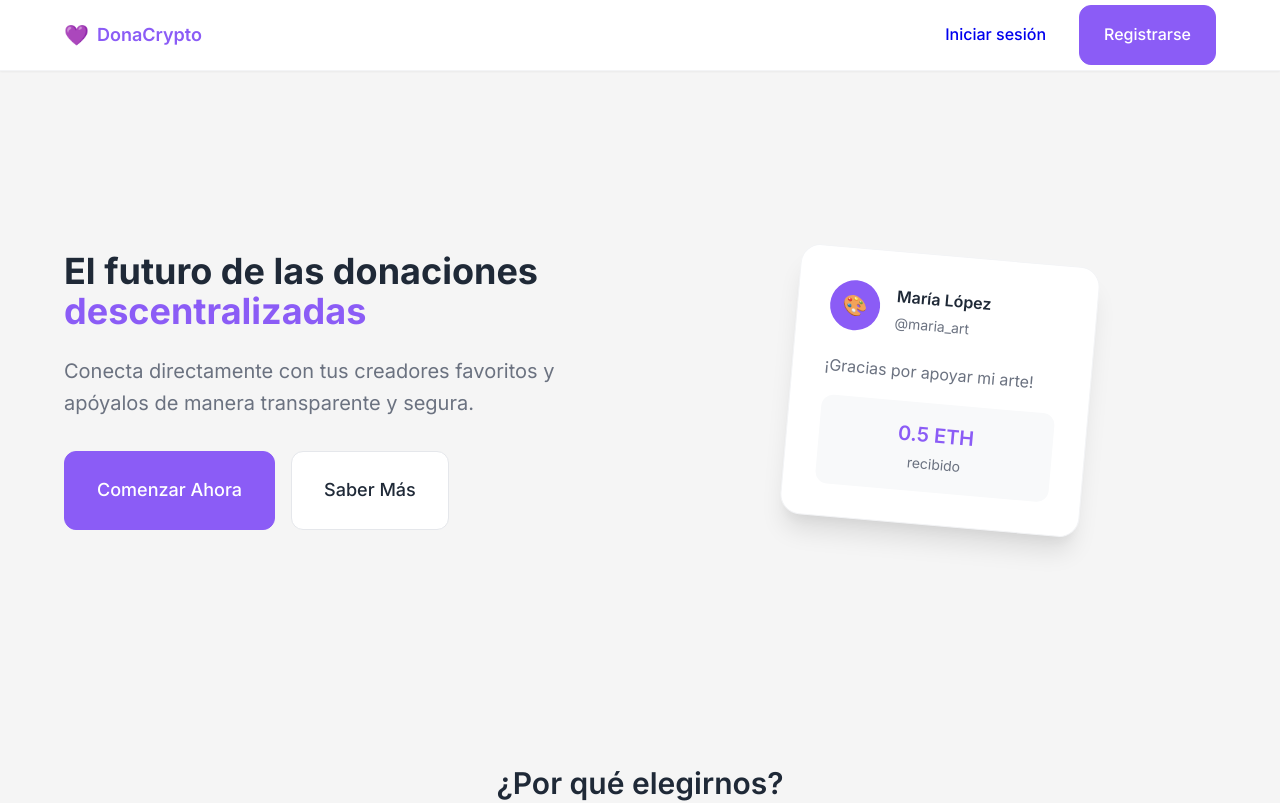
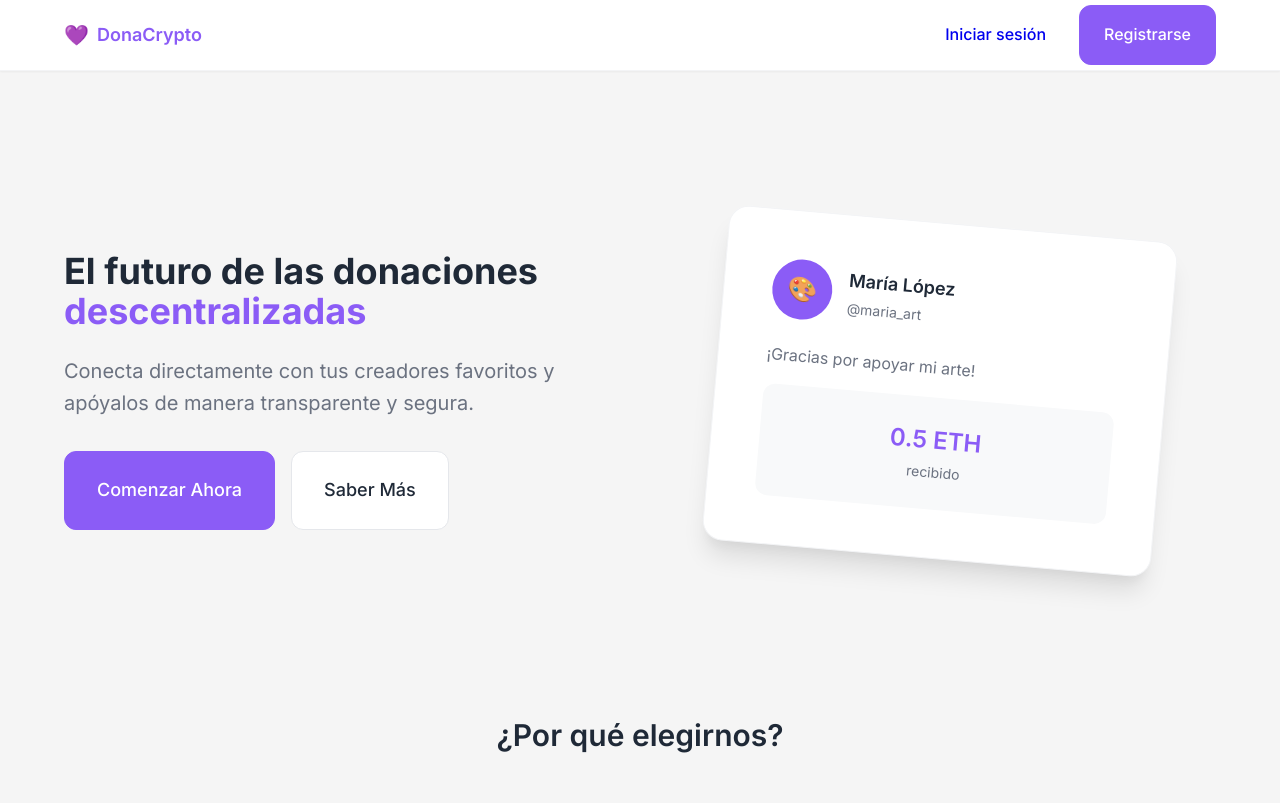
Before and after one commit to jonuar/Donacrypto, a Vue app in the folder frontend/: page / in a window 1280 px wide. Shown: the top 803 px of the page. Built offline with nearby package versions, Linux system fonts and the light colour scheme.

Commit message:
fix: Mejoras en estilos de Home, Login y Register

```diff
--- a/frontend/src/App.vue
+++ b/frontend/src/App.vue
@@ -158,7 +158,7 @@ export default {
 
   .nav-links {
     gap: var(--spacing-sm);
-    margin-left: 10px;;
+    margin-left: 10px;
   }
 
   .nav-link {
@@ -167,21 +167,24 @@ export default {
     gap: 2px;
   }
 
-  .brand-text {
-    display: none; /* Ocultar texto en móvil */
-  }
-
   .brand-icon {
     font-size: var(--font-size-4xl);
-    padding-left: 10px;;
+    padding-left: 10px;
   }
 
   .nav-icon {
-    font-size: var(--font-size-base);   /* Icono más pequeño en móvil */
+    font-size: var(--font-size-base);
   }
 
   .nav-text {
-    font-size: var(--font-size-xs);     /* Texto más pequeño en móvil */
+    font-size: var(--font-size-xs);
+  }
+}
+
+/* Solo ocultar en pantallas muy pequeñas */
+@media (max-width: 480px) {
+  .brand-text {
+    display: none;
   }
 }
 </style>
--- a/frontend/src/assets/styles/style.scss
+++ b/frontend/src/assets/styles/style.scss
@@ -1,5 +1,5 @@
-/* ===== ESTILOS GLOBALES DEL SISTEMA BENTO UI ===== */
-/* Importación de fuentes desde Google Fonts */
+/* ===== ESTILOS GLOBALES DEL SISTEMA ===== */
+/* Google Fonts */
 @import url('https://fonts.googleapis.com/css2?family=Inter:wght@300;400;500;600;700&display=swap');
 
 /* ===== VARIABLES CSS GLOBALES ===== */
--- a/frontend/src/views/HomeView.vue
+++ b/frontend/src/views/HomeView.vue
@@ -278,7 +278,7 @@ export default {
 }
 
 .features-section {
-  padding: var(--spacing-2xl) 0;
+  padding-bottom: var(--spacing-2xl);
 }
 
 .section-title {
@@ -325,33 +325,53 @@ export default {
   color: var(--color-text-secondary);
 }
 
-@media (max-width: 768px) {
-  .nav-container {
-    padding: 0 var(--spacing-md);
-    height: auto;
-    min-height: 70px;
-    flex-wrap: wrap;
-    align-items: center;
+/* Pantallas de escritorio grandes (1200px+) */
+@media (min-width: 1200px) {
+  .hero-card {
+    max-width: 450px;
+    padding: var(--spacing-2xl);
   }
 
-  .nav-brand {
-    font-size: var(--font-size-base);
-    flex: 1;
+  .creator-avatar {
+    width: 60px;
+    height: 60px;
+    font-size: var(--font-size-2xl);
   }
 
-  .nav-actions {
-    display: flex;
-    flex-direction: row;
-    gap: var(--spacing-xs);
-    flex-shrink: 0;
-    align-items: center;
+  .creator-info h4 {
+    font-size: var(--font-size-lg);
   }
 
-  .nav-actions .btn {
-    padding: var(--spacing-xs) var(--spacing-sm);
-    font-size: var(--font-size-sm);
-    white-space: nowrap;
-    min-width: auto;
+  .donation-amount {
+    padding: var(--spacing-lg);
+
+    .amount {
+      font-size: var(--font-size-2xl);
+    }
+  }
+}
+
+/* Pantallas de escritorio medianas (992px - 1199px) */
+@media (min-width: 992px) and (max-width: 1199px) {
+  .hero-card {
+    max-width: 400px;
+    padding: var(--spacing-xl);
+  }
+
+  .creator-avatar {
+    width: 55px;
+    height: 55px;
+  }
+
+  .donation-amount .amount {
+    font-size: var(--font-size-xl);
+  }
+}
+
+/* Tablets y pantallas medianas (769px - 991px) */
+@media (min-width: 769px) and (max-width: 991px) {
+  .hero-card {
+    max-width: 350px;
   }
 }
 
@@ -367,6 +387,10 @@ export default {
   .nav-brand {
     font-size: var(--font-size-base);
     flex: 1;
+  }
+
+  .brand-icon  {
+    font-size: var(--font-size-3xl);
   }
 
   .nav-actions {
@@ -427,6 +451,10 @@ export default {
     margin-bottom: var(--spacing-xs);
   }
 
+  .brand-icon  {
+    font-size: var(--font-size-3xl);
+  }
+
   .nav-actions {
     justify-content: center;
     width: 100%;
--- a/frontend/src/views/auth/RegisterView.vue
+++ b/frontend/src/views/auth/RegisterView.vue
@@ -1,5 +1,3 @@
-<!-- ===== VISTA DE REGISTRO ===== -->
-<!-- Formulario de registro con selección de rol y validación completa -->
 <template>
   <AuthComponent>
     <div class="register-form">
@@ -120,42 +118,26 @@
             />
             <button
               type="button"
-              @click="mostrarContrasena = !mostrarContrasena"
+              @click.prevent.stop="mostrarContrasena = !mostrarContrasena"
               class="password-toggle"
+              :aria-label="mostrarContrasena ? 'Ocultar contraseña' : 'Mostrar contraseña'"
             >
-              <span v-if="mostrarContrasena">👁️</span>
-              <span v-else>🙈</span>
+              <!-- Iconos SVG -->
+              <svg v-if="mostrarContrasena" width="20" height="20" viewBox="0 0 24 24" fill="none" stroke="currentColor" stroke-width="2">
+                <path d="M17.94 17.94A10.07 10.07 0 0 1 12 20c-7 0-11-8-11-8a18.45 18.45 0 0 1 5.06-5.94L17.94 17.94z"/>
+                <path d="M9.9 4.24A9.12 9.12 0 0 1 12 4c7 0 11 8 11 8a18.5 18.5 0 0 1-2.16 3.19l-6.84-6.84z"/>
+                <line x1="1" y1="1" x2="23" y2="23"/>
+              </svg>
+              <svg v-else width="20" height="20" viewBox="0 0 24 24" fill="none" stroke="currentColor" stroke-width="2">
+                <path d="M1 12s4-8 11-8 11 8 11 8-4 8-11 8-11-8-11-8z"/>
+                <circle cx="12" cy="12" r="3"/>
+              </svg>
             </button>
           </div>
           <span v-if="erroresValidacion.password" class="input-error-text">{{ erroresValidacion.password }}</span>
         </div>
 
-        <!-- Confirm Password -->
-        <!-- <div class="input-group">
-          <label for="confirmPassword" class="input-label">Confirmar contraseña</label>
-          <div class="password-field">
-            <input
-              id="confirmPassword"
-              v-model="datosFormulario.confirmPassword"
-              :type="mostrarConfirmacionContrasena ? 'text' : 'password'"
-              class="input-field"
-              :class="{ 'input-error': erroresValidacion.confirmPassword }"
-              placeholder="••••••••"
-              required
-            />
-            <button
-              type="button"
-              @click="mostrarConfirmacionContrasena = !mostrarConfirmacionContrasena"
-              class="password-toggle"
-            >
-              <span v-if="mostrarConfirmacionContrasena">👁️</span>
-              <span v-else>🙈</span>
-            </button>
-          </div>
-          <span v-if="erroresValidacion.confirmPassword" class="input-error-text">{{ erroresValidacion.confirmPassword }}</span>
-        </div> -->
-
-        <!-- Terms and conditions -->
+        <!-- Terminos y condiciones -->
         <div class="input-group">
           <label class="checkbox-group">
             <input v-model="datosFormulario.acceptTerms" type="checkbox" class="checkbox" />
@@ -193,7 +175,6 @@
   </AuthComponent>
 </template>
 
-<!-- ===== LÓGICA DEL COMPONENTE DE REGISTRO ===== -->
 <script>
 import { ref, reactive } from 'vue'
 import { useRouter } from 'vue-router'
@@ -453,22 +434,43 @@ export default {
 
 .password-field {
   position: relative;
+  width: 100%;
+
+  & .input-field {
+    width: 100%;
+    padding-right: 50px; /* Espacio para el botón */
+    box-sizing: border-box;
+  }
 }
 
 .password-toggle {
   position: absolute;
-  right: var(--spacing-md);
+  right: 12px; /* Según el padding del input */
   top: 50%;
   transform: translateY(-50%);
   background: none;
   border: none;
   cursor: pointer;
   font-size: var(--font-size-lg);
-  color: var(--color-text-muted);
+  color: var(--color-text-secondary);
   transition: var(--transition);
+  z-index: 2; /* Encima del input */
+  padding: 4px; /* Área de click más grande */
+  border-radius: 4px;
+  display: flex;
+  align-items: center;
+  justify-content: center;
+  width: 32px;
+  height: 32px;
 
   &:hover {
     color: var(--color-primary);
+    background-color: rgba(var(--color-primary-rgb), 0.1);
+  }
+
+  &:focus {
+    outline: none;
+    box-shadow: 0 0 0 2px rgba(var(--color-primary-rgb), 0.2);
   }
 }
 
@@ -548,5 +550,16 @@ export default {
     flex-direction: column;
     gap: var(--spacing-xs);
   }
+
+  .password-field .input-field {
+    padding-right: 45px; /* Menos espacio en móvil */
+  }
+
+  .password-toggle {
+    right: 10px;
+    width: 28px;
+    height: 28px;
+    font-size: var(--font-size-base);
+  }
 }
 </style>
```
Also changed, not shown: frontend/src/views/auth/LoginView.vue (+4 -12 lines), 1 other file (tests, documents, lock files or other folders).
